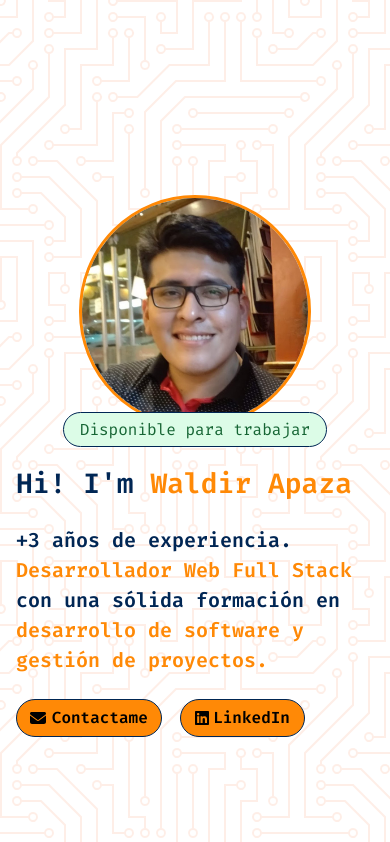
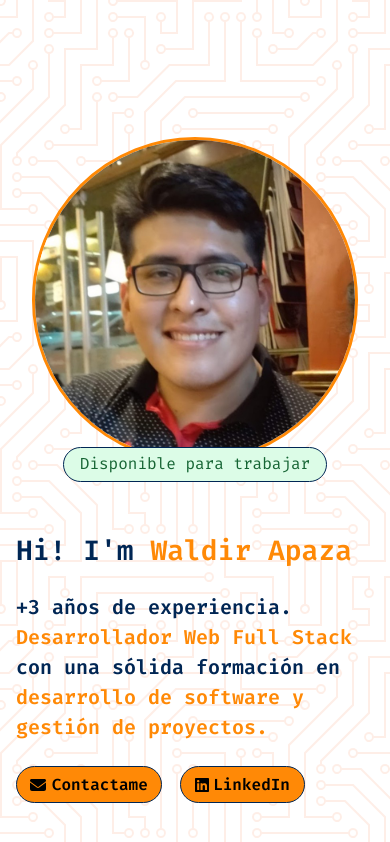
Before and after one commit to waldir-xam/Portfolio, a React (Vite) app: page / in a window 390 px wide. Shown: the top 842 px of the page. Built offline with nearby package versions, Linux system fonts and the light colour scheme.

Commit message:
mejoras en la ui

```diff
--- a/src/pages/Home/Home.scss
+++ b/src/pages/Home/Home.scss
@@ -89,8 +89,8 @@
           @media (max-width: 599px) {
             flex-direction: column;
             width: 100%;
-            padding: 2.5rem 2.5rem 0rem 2.5rem;
-            margin-top: 2rem;
+            padding:2rem;
+            margin-top: 3rem;
           }
 
           //tablet
@@ -111,7 +111,7 @@
             aspect-ratio: 1;
 
             @media (max-width: 599px) {
-              width: 75%;
+              width: 40vh;
               margin-top: 2em;
             }
 
```
